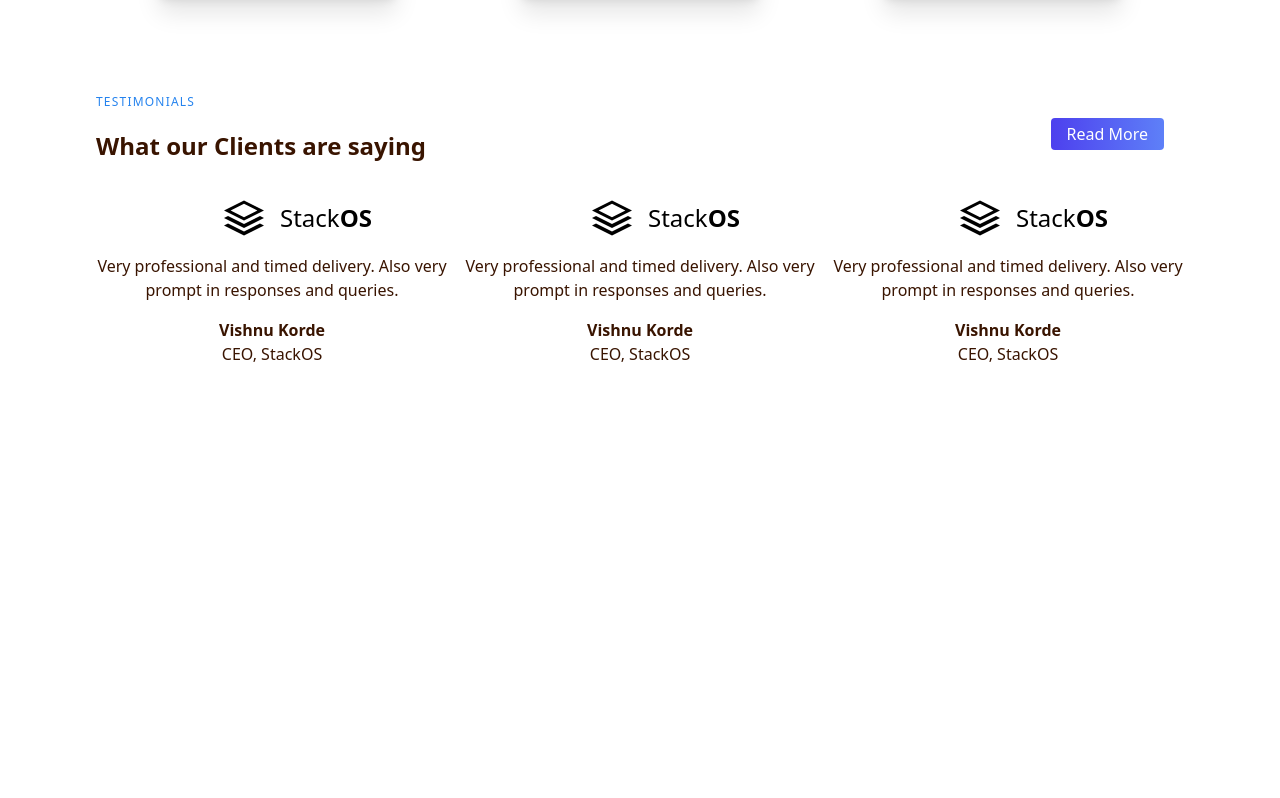
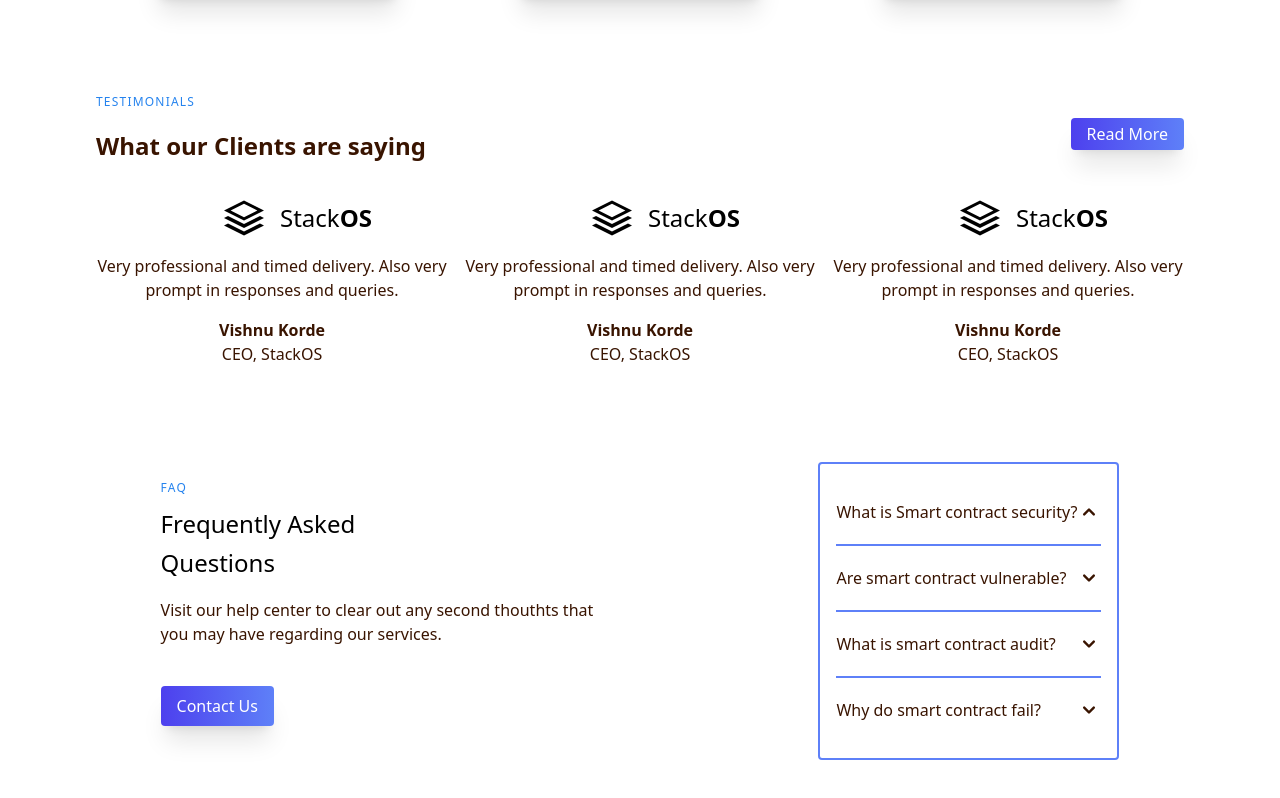
Before and after one commit to mousumiaktar/quillautits-task, a React (Create React App) app: page / in a window 1280 px wide. Shown: the part 3974-4772 px from the top of the page. Before the commit the page ends 4436 px from the top, so only its background shows below. Built offline with nearby package versions, Linux system fonts and the light colour scheme.

Commit message:
question added

```diff
--- a/src/components/Home/Home.js
+++ b/src/components/Home/Home.js
@@ -3,6 +3,7 @@ import Features from './features/Features';
 import HeroArea from './heroArea/HeroArea';
 import PartnersArea from './partnersArea/PartnersArea';
 import Portfolio from './portfolio/Portfolio';
+import Questions from './questions/Questions';
 import Security from './security/Security';
 import Services from './services/Services';
 import ServicesThree from './services/ServicesThree';
@@ -24,6 +25,7 @@ const Home = () => {
             <WhyAudit />
             <Features />
             <Testimonial />
+            <Questions />
         </div>
     );
 };
--- /dev/null
+++ b/src/components/Home/questions/Questions.js
@@ -0,0 +1,92 @@
+import React from 'react';
+
+const Questions = () => {
+    return (
+        <div className='px-12 md:flex lg:flex justify-around items-center my-16'>
+            <div className=''>
+                <p className='tracking-widest text-xs text-[#2583EE]'>FAQ</p>
+
+                <div className='text-2xl mt-2 leading-relaxed'>
+                    <h2>Frequently Asked</h2>
+                    <h2>Questions</h2>
+                </div>
+
+                <p className='my-4 text-[#391400]'>
+                    Visit our help center to clear out any second thouthts that <br /> you may have regarding our services.
+                </p>
+
+                <button className="mt-6 mb-4 p-2 px-4 shadow-xl text-white bg-gradient-to-r from-[#4D40EE] to-[#5E80F8] rounded cursor-pointer">Contact Us</button>
+            </div>
+
+
+            {/* =================================== */}
+
+
+
+
+            <div id="accordion-flush" data-accordion="collapse" data-active-classes="bg-white dark:bg-gray-900 text-gray-900 dark:text-white" data-inactive-classes="text-gray-500 dark:text-gray-400" className='border-2 border-[#5E80F8] p-4 rounded'>
+                <h2 id="accordion-flush-heading-1">
+                    <button type="button" class="flex items-center justify-between w-full py-5 font-medium text-left text-[#391400] border-b-2 border-[#5E80F8] dark:border-gray-700 dark:text-gray-400" data-accordion-target="#accordion-flush-body-1" aria-expanded="true" aria-controls="accordion-flush-body-1">
+                        <span>What is Smart contract security?</span>
+                        <svg data-accordion-icon class="w-6 h-6 rotate-180 shrink-0" fill="currentColor" viewBox="0 0 20 20" xmlns="http://www.w3.org/2000/svg"><path fill-rule="evenodd" d="M5.293 7.293a1 1 0 011.414 0L10 10.586l3.293-3.293a1 1 0 111.414 1.414l-4 4a1 1 0 01-1.414 0l-4-4a1 1 0 010-1.414z" clip-rule="evenodd"></path></svg>
+                    </button>
+                </h2>
+                <div id="accordion-flush-body-1" class="hidden" aria-labelledby="accordion-flush-heading-1">
+                    <div class="py-5 font-light border-b-2 border-[#5E80F8] dark:border-gray-700">
+                        <p class="mb-2 text-gray-500 dark:text-gray-400">Flowbite is an open-source library of interactive components built on top of Tailwind CSS including buttons, dropdowns, modals, navbars, and more.</p>
+                        <p class="text-gray-500 dark:text-gray-400">Check out this guide to learn how to <a href="/docs/getting-started/introduction/" class="text-blue-600 dark:text-blue-500 hover:underline">get started</a> and start developing websites even faster with components on top of Tailwind CSS.</p>
+                    </div>
+                </div>
+                <h2 id="accordion-flush-heading-2">
+                    <button type="button" class="flex items-center justify-between w-full py-5 font-medium text-left text-[#391400] border-b-2 border-[#5E80F8] dark:border-gray-700 dark:text-gray-400" data-accordion-target="#accordion-flush-body-2" aria-expanded="false" aria-controls="accordion-flush-body-2">
+                        <span>Are smart contract vulnerable?</span>
+                        <svg data-accordion-icon class="w-6 h-6 shrink-0" fill="currentColor" viewBox="0 0 20 20" xmlns="http://www.w3.org/2000/svg"><path fill-rule="evenodd" d="M5.293 7.293a1 1 0 011.414 0L10 10.586l3.293-3.293a1 1 0 111.414 1.414l-4 4a1 1 0 01-1.414 0l-4-4a1 1 0 010-1.414z" clip-rule="evenodd"></path></svg>
+                    </button>
+                </h2>
+                <div id="accordion-flush-body-2" class="hidden" aria-labelledby="accordion-flush-heading-2">
+                    <div class="py-5 font-light border-b border-gray-200 dark:border-gray-700">
+                        <p class="mb-2 text-gray-500 dark:text-gray-400">Flowbite is first conceptualized and designed using the Figma software so everything you see in the library has a design equivalent in our Figma file.</p>
+                        <p class="text-gray-500 dark:text-gray-400">Check out the <a href="https://flowbite.com/figma/" class="text-blue-600 dark:text-blue-500 hover:underline">Figma design system</a> based on the utility classes from Tailwind CSS and components from Flowbite.</p>
+                    </div>
+                </div>
+                <h2 id="accordion-flush-heading-3">
+                    <button type="button" class="flex items-center justify-between w-full py-5 font-medium text-left text-[#391400] border-b-2 border-[#5E80F8] dark:border-gray-700 dark:text-gray-400" data-accordion-target="#accordion-flush-body-3" aria-expanded="false" aria-controls="accordion-flush-body-3">
+                        <span>What is smart contract audit?</span>
+                        <svg data-accordion-icon class="w-6 h-6 shrink-0" fill="currentColor" viewBox="0 0 20 20" xmlns="http://www.w3.org/2000/svg"><path fill-rule="evenodd" d="M5.293 7.293a1 1 0 011.414 0L10 10.586l3.293-3.293a1 1 0 111.414 1.414l-4 4a1 1 0 01-1.414 0l-4-4a1 1 0 010-1.414z" clip-rule="evenodd"></path></svg>
+                    </button>
+                </h2>
+
+                <div id="accordion-flush-body-2" class="hidden" aria-labelledby="accordion-flush-heading-2">
+                    <div class="py-5 font-light border-b border-gray-200 dark:border-gray-700">
+                        <p class="mb-2 text-gray-500 dark:text-gray-400">Flowbite is first conceptualized and designed using the Figma software so everything you see in the library has a design equivalent in our Figma file.</p>
+                        <p class="text-gray-500 dark:text-gray-400">Check out the <a href="https://flowbite.com/figma/" class="text-blue-600 dark:text-blue-500 hover:underline">Figma design system</a> based on the utility classes from Tailwind CSS and components from Flowbite.</p>
+                    </div>
+                </div>
+                <h2 id="accordion-flush-heading-3">
+                    <button type="button" class="flex items-center justify-between w-full py-5 font-medium text-left text-[#391400]  dark:border-gray-700 dark:text-gray-400" data-accordion-target="#accordion-flush-body-3" aria-expanded="false" aria-controls="accordion-flush-body-3">
+                        <span>Why do smart contract fail?</span>
+                        <svg data-accordion-icon class="w-6 h-6 shrink-0" fill="currentColor" viewBox="0 0 20 20" xmlns="http://www.w3.org/2000/svg"><path fill-rule="evenodd" d="M5.293 7.293a1 1 0 011.414 0L10 10.586l3.293-3.293a1 1 0 111.414 1.414l-4 4a1 1 0 01-1.414 0l-4-4a1 1 0 010-1.414z" clip-rule="evenodd"></path></svg>
+                    </button>
+                </h2>
+
+                <div id="accordion-flush-body-3" class="hidden" aria-labelledby="accordion-flush-heading-3">
+                    <div class="py-5 font-light border-b border-gray-200 dark:border-gray-700">
+                        <p class="mb-2 text-gray-500 dark:text-gray-400">The main difference is that the core components from Flowbite are open source under the MIT license, whereas Tailwind UI is a paid product. Another difference is that Flowbite relies on smaller and standalone components, whereas Tailwind UI offers sections of pages.</p>
+                        <p class="mb-2 text-gray-500 dark:text-gray-400">However, we actually recommend using both Flowbite, Flowbite Pro, and even Tailwind UI as there is no technical reason stopping you from using the best of two worlds.</p>
+                        <p class="mb-2 text-gray-500 dark:text-gray-400">Learn more about these technologies:</p>
+                        <ul class="pl-5 text-gray-500 list-disc dark:text-gray-400">
+                            <li><a href="https://flowbite.com/pro/" class="text-blue-600 dark:text-blue-500 hover:underline">Flowbite Pro</a></li>
+                            <li><a href="https://tailwindui.com/" rel="nofollow" class="text-blue-600 dark:text-blue-500 hover:underline">Tailwind UI</a></li>
+                        </ul>
+                    </div>
+                </div>
+            </div>
+
+
+
+
+        </div>
+    );
+};
+
+export default Questions;
--- a/src/components/Home/testimonial/Testimonial.js
+++ b/src/components/Home/testimonial/Testimonial.js
@@ -10,7 +10,7 @@ const Testimonial = () => {
                     <h2 className='text-2xl text-[#391400] mt-5 mb-3 font-bold'>What our Clients are saying</h2>
                 </div>
                 <div>
-                    <button className="mt-4 mb-4 p-1 px-4 text-white bg-gradient-to-r from-[#4D40EE] to-[#5E80F8] cursor-pointer rounded mr-5">Read More</button>
+                    <button className="mt-4 mb-4 p-1 px-4 text-white bg-gradient-to-r from-[#4D40EE] to-[#5E80F8] cursor-pointer rounded shadow-xl">Read More</button>
                 </div>
             </div>
 
```
